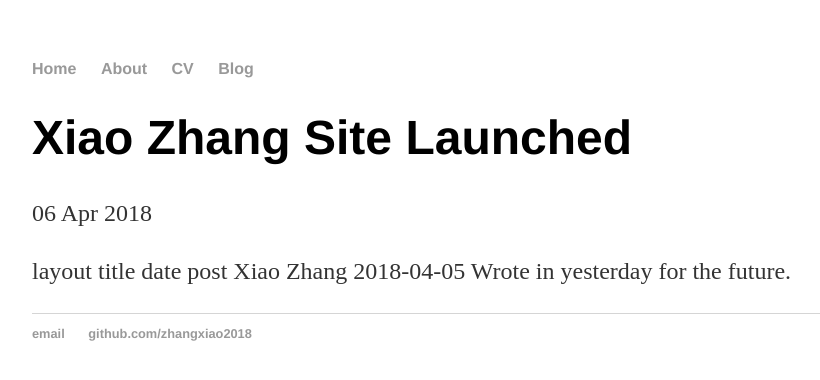
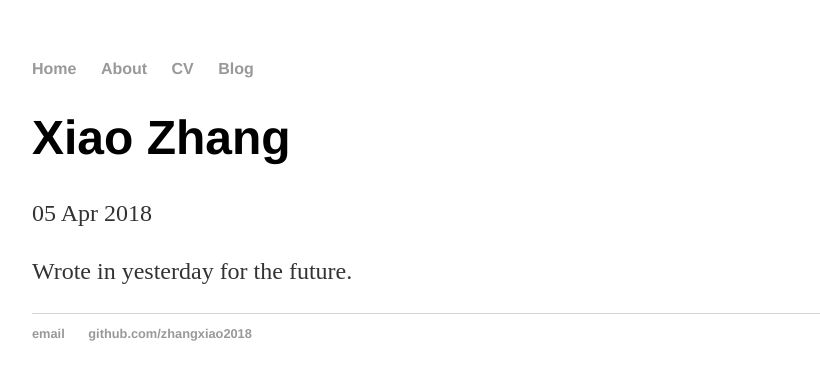
Before and after one commit to zhangxiao2018/zhangxiao2018.github.io, a Jekyll site: the page built from _posts/2018-04-06-xiao-zhang-site-launched.md, in a window 1280 px wide. Shown: the top 380 px of the page, without its empty margins (160-980 px from the left). Built offline with Jekyll 4.4.1, drawn with Linux system fonts in a browser that asks for light colours; our own code applies the rules of GitHub Pages for plain Markdown files.

Commit message:
Update 2018-04-06-xiao-zhang-site-launched.md

```diff
--- a/_posts/2018-04-06-xiao-zhang-site-launched.md
+++ b/_posts/2018-04-06-xiao-zhang-site-launched.md
@@ -1,5 +1,7 @@
-layout	title	date
-post
-Xiao Zhang
-2018-04-05
+---
+layout: post
+title: "Xiao Zhang"
+date: 2018-04-05
+---
+
 Wrote in yesterday for the future.
```
